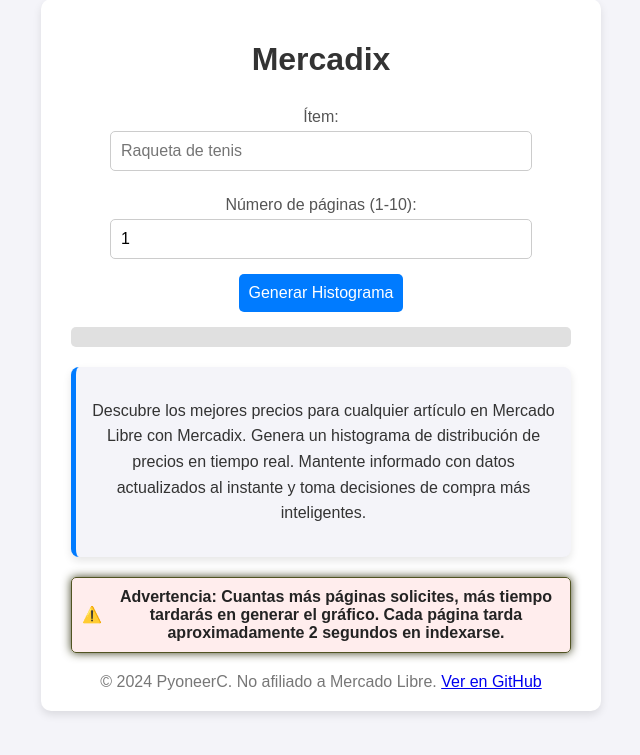
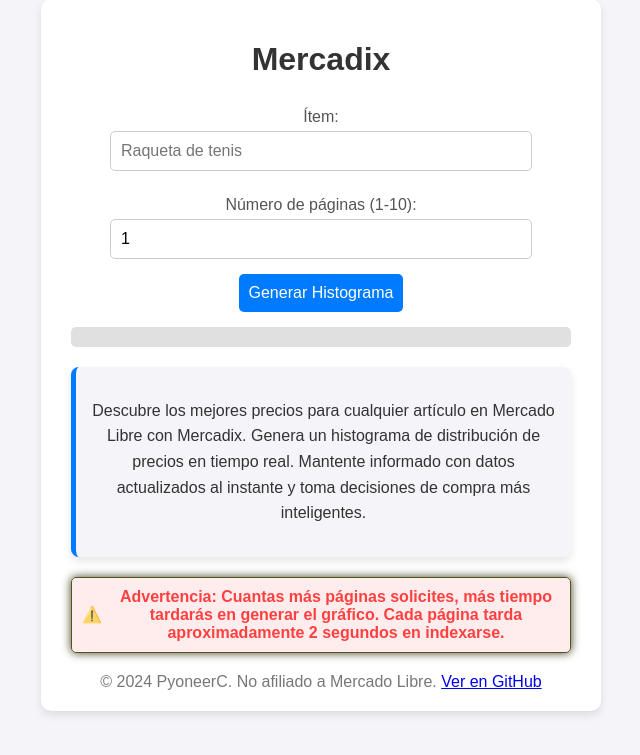
Before and after one commit to pyoneerC/Mercadix, a Flask app: page / in a window 1280 px wide. Shown: the part 45-800 px from the top of the page, without its empty margins (319-959 px from the left). Run offline with Flask 3, Linux system fonts and the light colour scheme.

Commit message:
fix warning color

```diff
--- a/static/css/idxstyle.css
+++ b/static/css/idxstyle.css
@@ -148,7 +148,7 @@ body {
 }
 
 .warning-message {
-	color: #232323;
+	color: rgba(255, 0, 0, 0.73);
 	background-color: rgba(255, 235, 235, 0.9);
 	border: 1px solid #515422;
 	border-radius: 5px;
```
Also changed, not shown: templates/index.html (line endings or trailing spaces).
